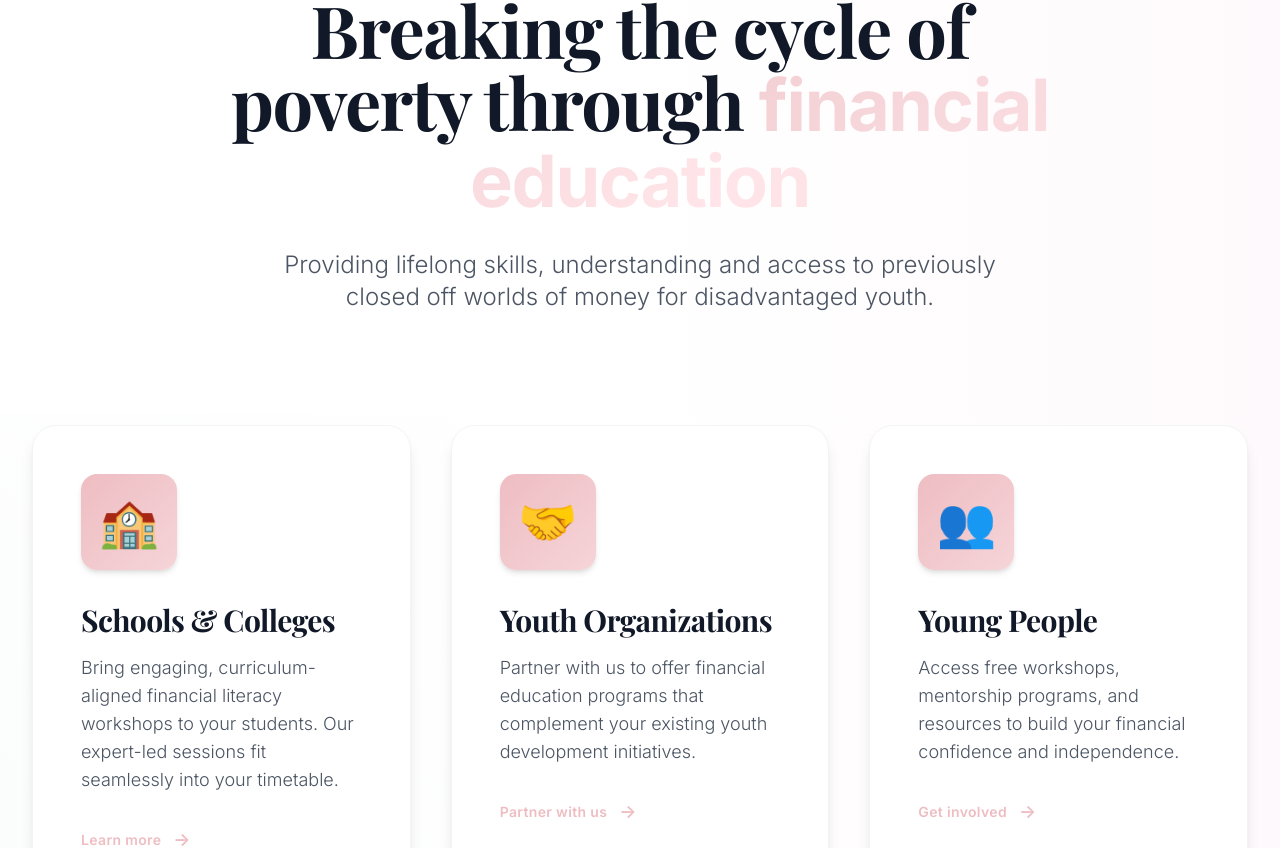
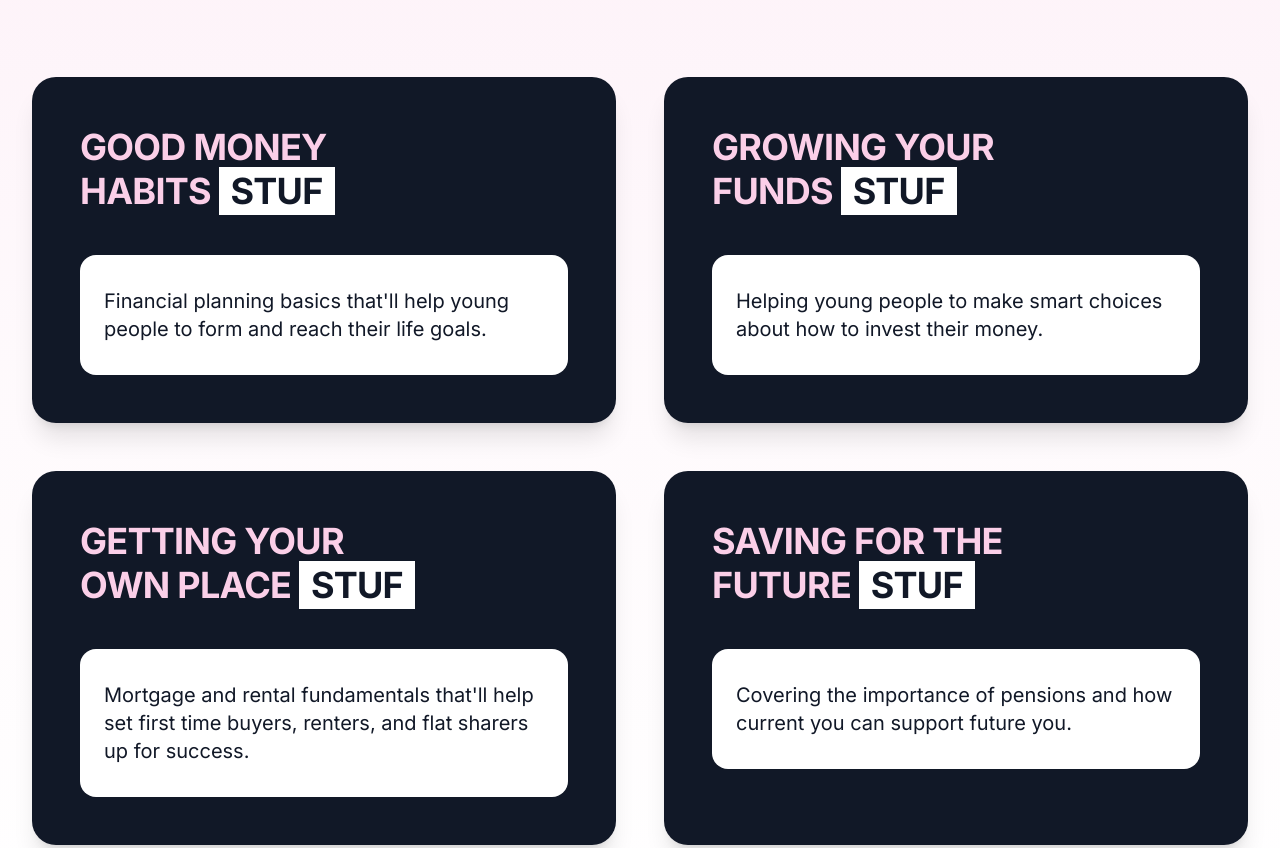
Before and after one commit to RayanYanat/STUF, a React (Vite) app: page / in a window 1280 px wide. Shown: the part 2123-2971 px from the top of the page. Built offline with nearby package versions, Linux system fonts and the light colour scheme.

Commit message:
Add "What We Do" section

```diff
--- a/src/App.tsx
+++ b/src/App.tsx
@@ -401,6 +401,74 @@ function App() {
                   <CountUpAnimation end={8} suffix="M" isVisible={countersVisible} />
                 </span>
                 <span className="text-sm lg:text-base text-gray-700 font-medium leading-relaxed block mt-auto">More than 8 million people in the UK are in serious debt and only around a third receive help</span>
+              </div>
+            </div>
+          </div>
+        </div>
+      </section>
+
+      <section id="what-we-do" className="bg-gradient-to-b from-pink-100/60 via-pink-50/40 to-white py-16 sm:py-24 lg:py-32">
+        <div className="max-w-7xl mx-auto px-4 sm:px-6 lg:px-8">
+          <div className="text-center mb-16 lg:mb-20 scroll-reveal">
+            <h2 className="text-5xl sm:text-6xl lg:text-7xl font-bold text-gray-900 mb-4">
+              WHAT WE DO
+            </h2>
+          </div>
+
+          <div className="grid sm:grid-cols-2 gap-8 lg:gap-12">
+            <div className="group scroll-reveal">
+              <div className="bg-gray-900 rounded-3xl p-10 lg:p-12 shadow-xl hover:shadow-2xl transition-all duration-500 magnetic-hover h-full flex flex-col">
+                <h3 className="text-3xl lg:text-4xl font-bold mb-4">
+                  <span className="text-pink-200">GOOD MONEY</span>
+                  <br />
+                  <span className="text-pink-200">HABITS </span>
+                  <span className="bg-white text-gray-900 px-3 py-1 inline-block font-black">STUF</span>
+                </h3>
+                <p className="text-gray-900 bg-white px-6 py-8 rounded-2xl text-lg lg:text-xl leading-relaxed mt-6">
+                  Financial planning basics that'll help young people to form and reach their life goals.
+                </p>
+              </div>
+            </div>
+
+            <div className="group scroll-reveal" style={{ transitionDelay: '0.1s' }}>
+              <div className="bg-gray-900 rounded-3xl p-10 lg:p-12 shadow-xl hover:shadow-2xl transition-all duration-500 magnetic-hover h-full flex flex-col">
+                <h3 className="text-3xl lg:text-4xl font-bold mb-4">
+                  <span className="text-pink-200">GROWING YOUR</span>
+                  <br />
+                  <span className="text-pink-200">FUNDS </span>
+                  <span className="bg-white text-gray-900 px-3 py-1 inline-block font-black">STUF</span>
+                </h3>
+                <p className="text-gray-900 bg-white px-6 py-8 rounded-2xl text-lg lg:text-xl leading-relaxed mt-6">
+                  Helping young people to make smart choices about how to invest their money.
+                </p>
+              </div>
+            </div>
+
+            <div className="group scroll-reveal" style={{ transitionDelay: '0.2s' }}>
+              <div className="bg-gray-900 rounded-3xl p-10 lg:p-12 shadow-xl hover:shadow-2xl transition-all duration-500 magnetic-hover h-full flex flex-col">
+                <h3 className="text-3xl lg:text-4xl font-bold mb-4">
+                  <span className="text-pink-200">GETTING YOUR</span>
+                  <br />
+                  <span className="text-pink-200">OWN PLACE </span>
+                  <span className="bg-white text-gray-900 px-3 py-1 inline-block font-black">STUF</span>
+                </h3>
+                <p className="text-gray-900 bg-white px-6 py-8 rounded-2xl text-lg lg:text-xl leading-relaxed mt-6">
+                  Mortgage and rental fundamentals that'll help set first time buyers, renters, and flat sharers up for success.
+                </p>
+              </div>
+            </div>
+
+            <div className="group scroll-reveal" style={{ transitionDelay: '0.3s' }}>
+              <div className="bg-gray-900 rounded-3xl p-10 lg:p-12 shadow-xl hover:shadow-2xl transition-all duration-500 magnetic-hover h-full flex flex-col">
+                <h3 className="text-3xl lg:text-4xl font-bold mb-4">
+                  <span className="text-pink-200">SAVING FOR THE</span>
+                  <br />
+                  <span className="text-pink-200">FUTURE </span>
+                  <span className="bg-white text-gray-900 px-3 py-1 inline-block font-black">STUF</span>
+                </h3>
+                <p className="text-gray-900 bg-white px-6 py-8 rounded-2xl text-lg lg:text-xl leading-relaxed mt-6">
+                  Covering the importance of pensions and how current you can support future you.
+                </p>
               </div>
             </div>
           </div>
```
